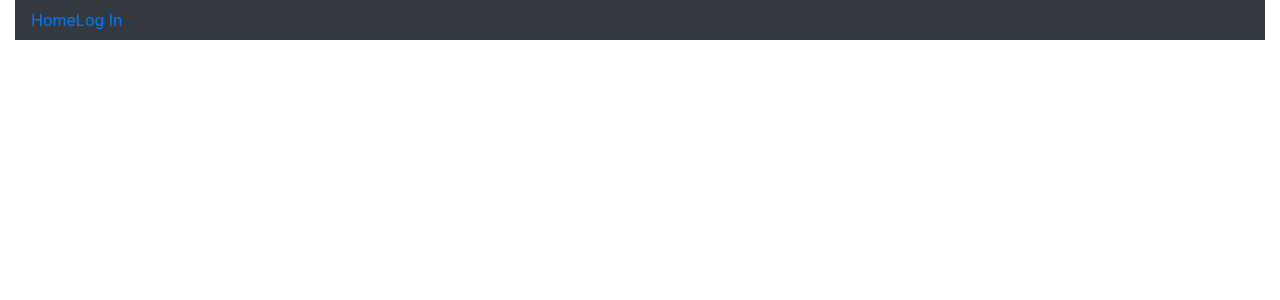
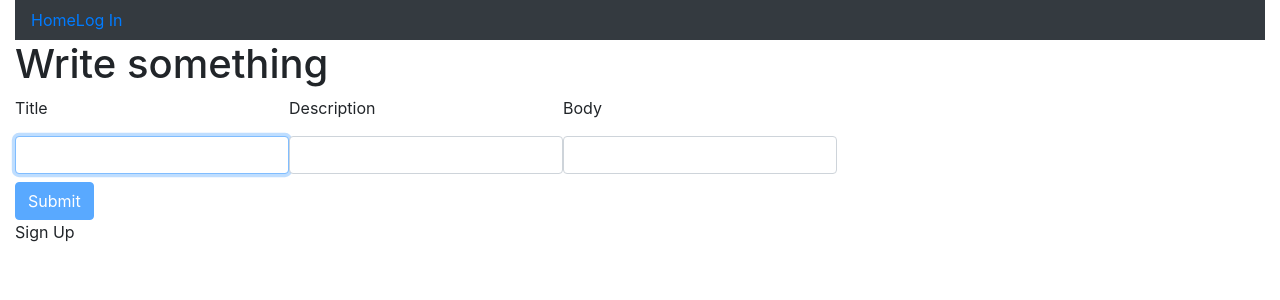
Before and after one commit to Mukul2000/Medium-Clone-React-Frontend, a React (Create React App) app: page /create in a window 1280 px wide. Shown: the top 300 px of the page. Built offline with nearby package versions, Linux system fonts and the light colour scheme.

Commit message:
Make page for creating an article, not yet complete

```diff
--- a/src/components/App.jsx
+++ b/src/components/App.jsx
@@ -9,6 +9,7 @@ import {
 } from "react-router-dom";
 import 'bootstrap/dist/css/bootstrap.min.css';
 import MyNav from "./MyNav";
+import NewArticle from "./NewArticle";
 
 
 
@@ -23,6 +24,7 @@ function App() {
                         <Route path="/login" exact component={Login}/>
                         <Route path="/" exact component={Home}/>
                         <Route path="/register" exact component={SignUp}/>
+                        <Route path="/create" exact component={NewArticle}/>
                     </Switch>
                 </div>
         </Router>
--- a/src/components/Login.jsx
+++ b/src/components/Login.jsx
@@ -1,7 +1,7 @@
 import React, { useState, useEffect } from "react";
 import Button from "react-bootstrap/Button";
 import { useHistory } from "react-router";
-import AuthServices from "../services/auth_services"
+import AuthServices from "../services/user/auth_services"
 
 
 export default function Login(props) {
--- /dev/null
+++ b/src/components/NewArticle.jsx
@@ -0,0 +1,66 @@
+import React, { useState, useEffect } from "react";
+import { useHistory } from "react-router";
+import Button from "react-bootstrap/Button";
+import ArticleServices from "../services/article/article_services";
+
+export default function Login(props) {
+    const [title, setTitle] = useState("");
+    const [description, setDescription] = useState("");
+    const [body,setBody] = useState("");
+
+    let history = useHistory();
+
+    function validateForm() {
+        return title.length > 5 && description.length > 20 && body.length > 50
+    }
+
+    async function handleSubmit(e) {
+        e.preventDefault();
+
+        try {
+        const response = await ArticleServices.createArticle(title,description,body);
+        }
+        catch(e) {
+            console.log(e);
+        }
+
+    }
+
+
+    return (
+        <div className="form-group">
+            <h1> Write something </h1>
+            <form onSubmit={handleSubmit}>
+                <label>
+                    <p> Title </p>
+                    <input
+                        class="form-control"
+                        value={title}
+                        autoFocus
+                        onChange={(e) => setTitle(e.target.value)}
+                        type="text" />
+                </label>
+                <label>
+                    <p> Description </p>
+                    <input
+                        class="form-control"
+                        value={description}
+                        onChange={(e) => setDescription(e.target.value)}
+                        type="text" />
+                </label>
+                <label>
+                    <p> Body </p>
+                    <input
+                        class="form-control"
+                        value={body}
+                        onChange={(e) => setBody(e.target.value)}
+                        type="text" />
+                </label>
+                <div>
+                    <Button type="submit" variant="primary" disabled={!validateForm()}> Submit </Button>
+                </div>
+            </form>
+        Sign Up
+        </div>
+    );
+}
--- a/src/components/SignUp.jsx
+++ b/src/components/SignUp.jsx
@@ -1,7 +1,7 @@
 import React, { useState, useEffect } from "react";
 import Button from "react-bootstrap/Button";
 import { useHistory } from "react-router";
-import AuthServices from "../services/auth_services"
+import AuthServices from "../services/user/auth_services"
 
 
 export default function Login() {
--- /dev/null
+++ b/src/services/article/article_services.js
@@ -0,0 +1,23 @@
+import axios from "axios";
+import authHeader from "../user/auth_header";
+
+const API_URL = "http://conduit-medium-clone-api.herokuapp.com/api/";
+
+async function createArticle(title, description, body) {
+    const article = {
+        headers: authHeader(),
+        article: {
+            title: title,
+            description: description,
+            body: body,
+        }
+    }
+    console.log(article);
+    const response = await axios.post(API_URL + "articles",article);
+    console.log(response);
+    return response.data;
+}
+
+export default {
+    createArticle
+}
--- a/src/services/auth_header.js
+++ b/src/services/user/auth_header.js
@@ -1,6 +1,5 @@
 export default function authHeader() {
     const user = JSON.parse(localStorage.getItem('user'));
-
     if (user && user.token) {
       return { Authorization: 'Token ' + user.token };
     } else {
```
Also changed, not shown: src/services/user/auth_services.js (renamed from src/services/auth_services.js).
